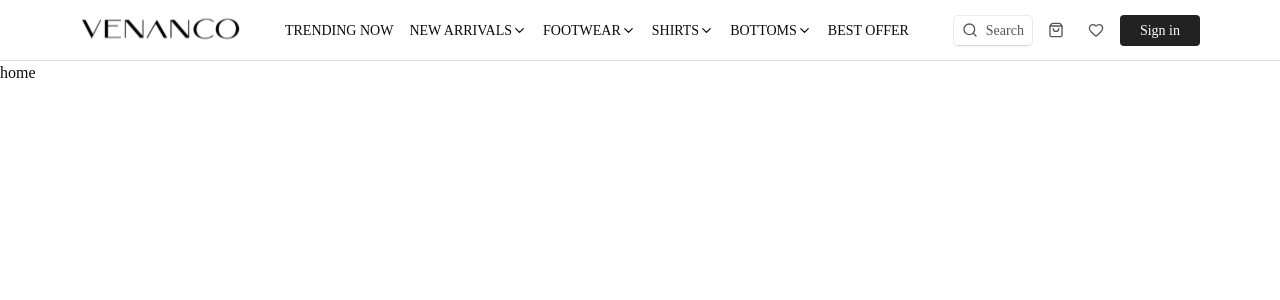
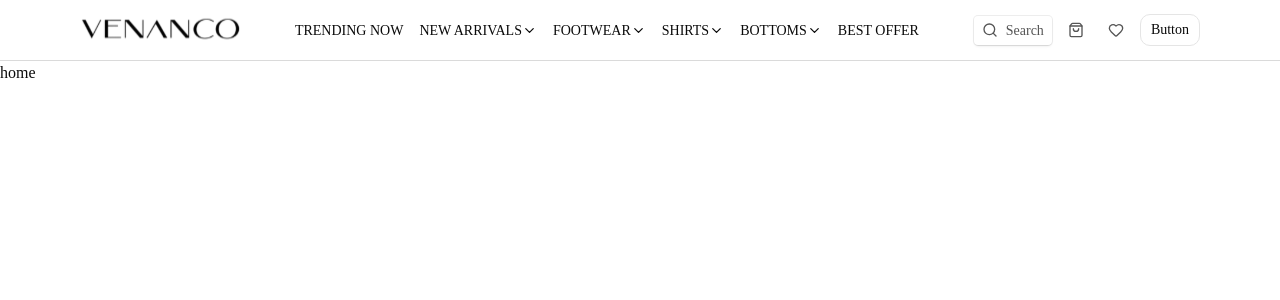
Before and after one commit to vishwesh2007/clothing-ecommerce, a React (Vite) app in the folder frontend/: page / in a window 1280 px wide. Shown: the top 300 px of the page. Built offline with nearby package versions, Linux system fonts and the light colour scheme; a web font is replaced by a local one.

Commit message:
Update Navbar.jsx

```diff
--- a/frontend/src/components/Navbar.jsx
+++ b/frontend/src/components/Navbar.jsx
@@ -13,6 +13,7 @@ import Product from "./Product";
 import { useContext, useEffect, useRef, useState } from "react";
 import { ShopContext } from "../context/Products";
 import ProductList from "./ProductList";
+import { Button } from "@/components/ui/button"
 
 function Navbar() {
 
@@ -271,14 +272,8 @@ function Navbar() {
             }
           </div>
         ) : (
-          <button
-            onClick={() => setLoginShow(true)}
-            className="bg-[#222222] rounded text-white
-hover:bg-[#333333] text-[14px] py-[5px] px-[20px]"
-            to=""
-          >
-            <p>Sign in</p>
-          </button>
+          <Button variant="outline">Button</Button>
+
         )}
       </div>
     </div>
```
